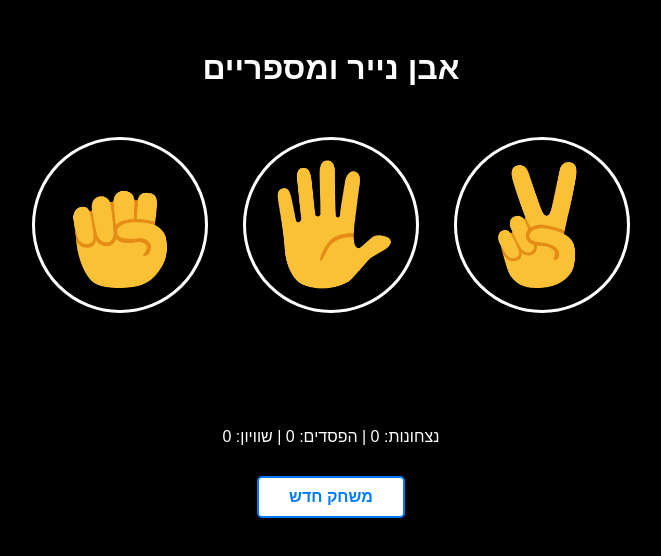
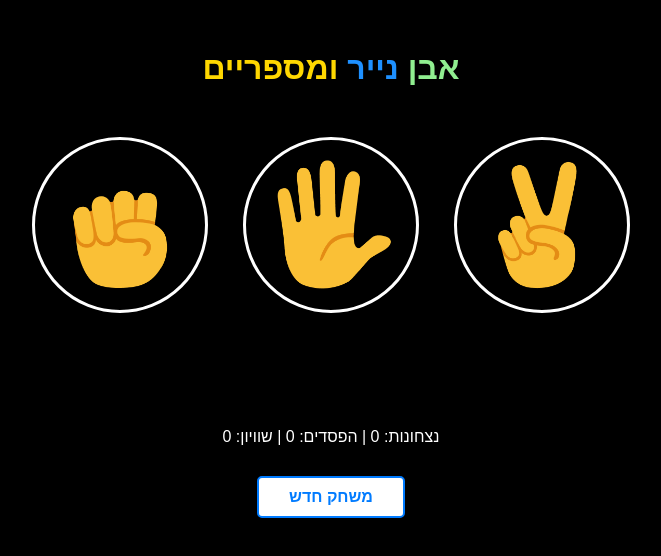
Before and after one commit to almayomekonen/rock-paper-scssiosrs-game, a plain HTML site: page index.html in a window 1280 px wide. Shown: the part 116-672 px from the top of the page, without its empty margins (309-970 px from the left). Drawn offline with Linux system fonts and the light colour scheme.

Commit message:
title-changed

```diff
--- a/index.html
+++ b/index.html
@@ -13,7 +13,10 @@
   </head>
 
   <body>
-    <h1>אבן נייר ומספריים</h1>
+    <h1>
+      <span class="rock-span">אבן</span> <span class="paper-span">נייר</span>
+      <span class="scissors-span">ומספריים</span>
+    </h1>
 
     <div class="container">
       <button class="btn" onclick="playGame('rock')">
--- a/rock-paper-scssisors.css
+++ b/rock-paper-scssisors.css
@@ -212,3 +212,13 @@ img {
   padding: 10px;
   border-radius: 5px;
 }
+
+.rock-span {
+  color: #90ee90;
+}
+.paper-span {
+  color: #1e90ff;
+}
+.scissors-span {
+  color: #ffd700;
+}
```
